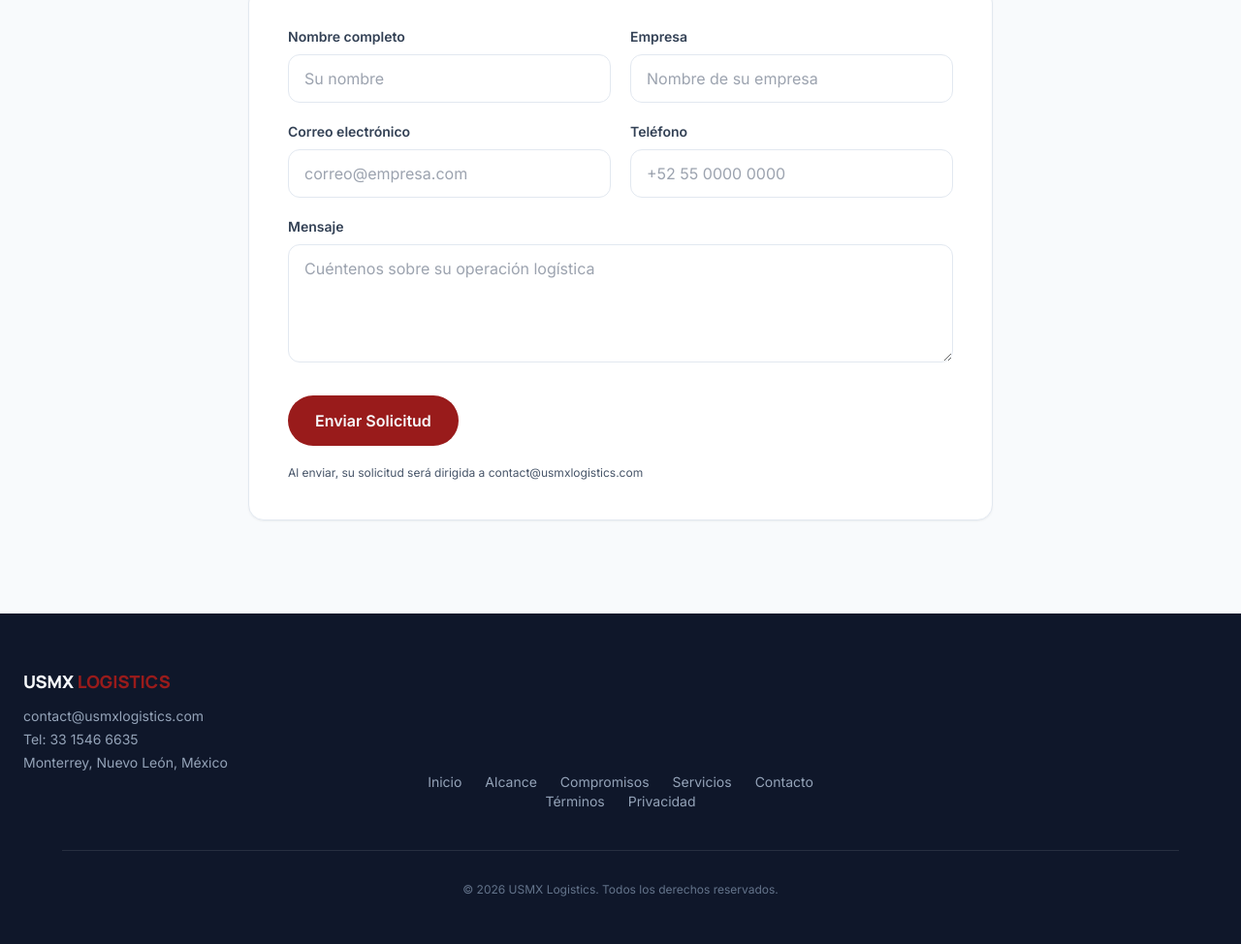
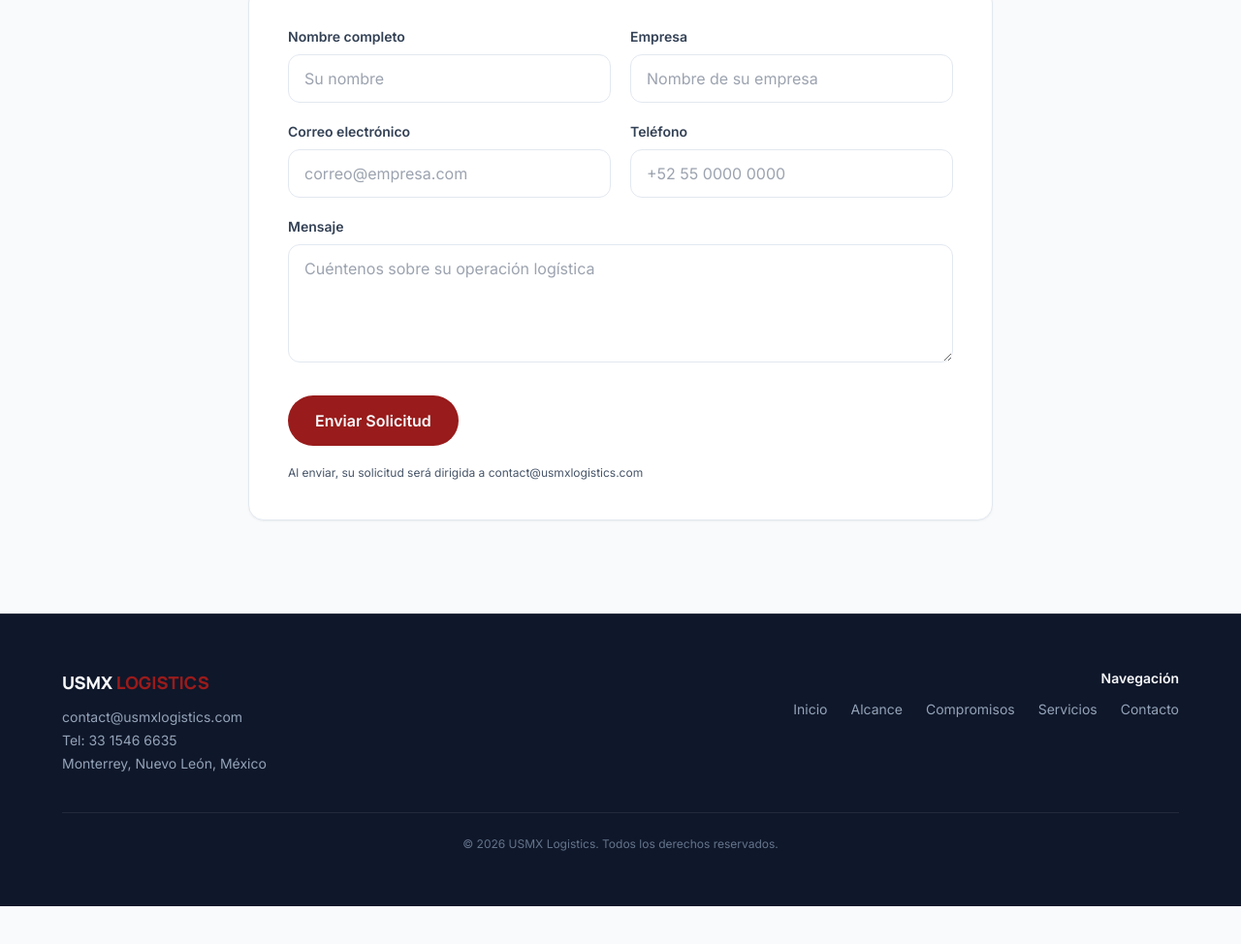
Before and after one commit to J-Uniland/LogisticsV2, a plain HTML site: page index.html in a window 1280 px wide. Shown: the part 2705-3679 px from the top of the page at 97% size. After the commit the page ends 3640 px from the top, so only its background shows below. Drawn offline with nearby package versions, Linux system fonts and the light colour scheme.

Commit message:
Refactor footer section with new styles and structure
Updated footer layout and styles for improved structure and design.

```diff
--- a/index.html
+++ b/index.html
@@ -408,32 +408,38 @@
 </div>
 
 <!-- ============ FOOTER ============ -->
-<footer class="bg-deep py-14 px-6">
-  <div class="text-center md:text-left">
+<footer class="bg-deep py-14 px-6" style="background-color: var(--bg-dark, #0f172a); border-top: 1px solid rgba(255,255,255,0.1);">
+  <div class="max-w-6xl mx-auto flex flex-col md:flex-row justify-between items-start gap-10">
+
+    <!-- Columna Izquierda: Marca y Contacto -->
+    <div class="flex flex-col gap-3">
       <span class="font-display font-extrabold text-lg" style="color:var(--text-inverse)">USMX <span class="text-burgundy">LOGISTICS</span></span>
-      <p class="mt-3 text-sm" style="color:#94a3b8"><a href="mailto:contact@usmxlogistics.com" style="color:inherit; text-decoration:none;">contact@usmxlogistics.com</a></p>
-      <p class="mt-1 text-sm" style="color:#94a3b8"><a href="tel:3315466635" style="color:inherit; text-decoration:none;">Tel: 33 1546 6635</a></p>
-      <p class="mt-1 text-sm" style="color:#94a3b8">Monterrey, Nuevo León, México</p>
+      <div class="text-sm space-y-1" style="color:#94a3b8">
+        <p><a href="mailto:contact@usmxlogistics.com" style="color:inherit; text-decoration:none;">contact@usmxlogistics.com</a></p>
+        <p><a href="tel:3315466635" style="color:inherit; text-decoration:none;">Tel: 33 1546 6635</a></p>
+        <p>Monterrey, Nuevo León, México</p>
+      </div>
     </div>
 
-    <nav class="flex flex-wrap items-center justify-center gap-6 text-sm" style="color:#94a3b8">
-      <a href="#inicio" class="hover:text-white transition-colors">Inicio</a>
-      <a href="#alcance" class="hover:text-white transition-colors">Alcance</a>
-      <a href="#compromisos" class="hover:text-white transition-colors">Compromisos</a>
-      <a href="#servicios" class="hover:text-white transition-colors">Servicios</a>
-      <a href="#contacto" class="hover:text-white transition-colors">Contacto</a>
-    </nav>
+    <!-- Columna Derecha: Enlaces de Navegación -->
+    <div class="flex flex-col md:items-end gap-3 w-full md:w-auto">
+      <p class="text-sm font-semibold" style="color: var(--text-inverse);">Navegación</p>
+      <div class="flex flex-wrap md:justify-end gap-x-6 gap-y-2 text-sm" style="color:#94a3b8">
+        <a href="#inicio" style="color:inherit; text-decoration:none;">Inicio</a>
+        <a href="#alcance" style="color:inherit; text-decoration:none;">Alcance</a>
+        <a href="#compromisos" style="color:inherit; text-decoration:none;">Compromisos</a>
+        <a href="#servicios" style="color:inherit; text-decoration:none;">Servicios</a>
+        <a href="#contacto" style="color:inherit; text-decoration:none;">Contacto</a>
+      </div>
+    </div>
 
-    <div class="flex flex-wrap items-center justify-center gap-6 text-sm" style="color:#94a3b8">
-      <button class="legal-trigger hover:text-white transition-colors" data-type="terms">Términos</button>
-      <button class="legal-trigger hover:text-white transition-colors" data-type="privacy">Privacidad</button>
-    </div>
   </div>
-  <div class="max-w-6xl mx-auto mt-10 pt-8 border-t text-center text-xs" style="border-color:rgba(248,250,252,0.1);color:#64748b">
+
+  <!-- Línea divisoria y Copyright inferior -->
+  <div class="max-w-6xl mx-auto mt-10 pt-6 border-t text-center text-xs" style="border-color: rgba(255,255,255,0.08); color: #64748b;">
     © 2026 USMX Logistics. Todos los derechos reservados.
   </div>
 </footer>
-
 <script src="https://unpkg.com/aos@2.3.1/dist/aos.js"></script>
 <script>
   // Envolver la lógica en DOMContentLoaded asegura que todos los elementos existan en el DOM antes de asignar eventos.
```
